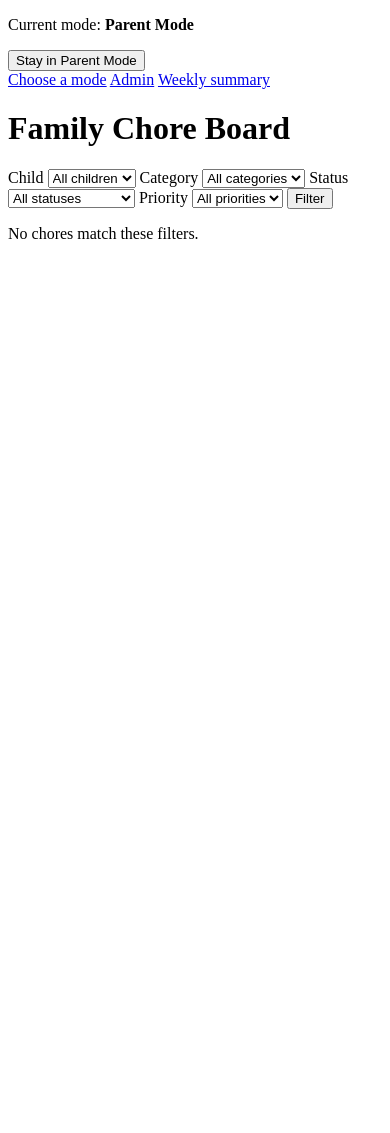
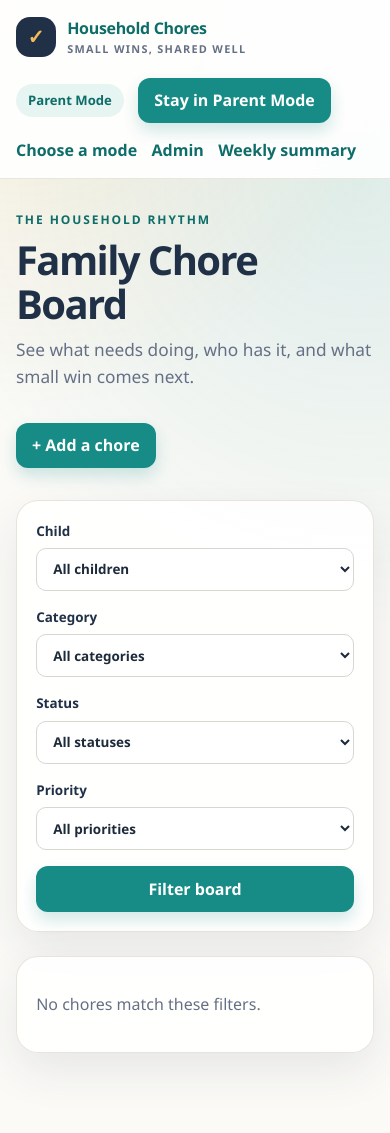
Before and after one commit to ssudhindra-gg/household-chores-mvp, a Django app: page /board/ in a window 390 px wide. Before the commit the page ends 239 px from the top, so only its background shows below. Run offline with Django 5.2, Linux system fonts and the light colour scheme; data that the repository does not hold is empty.

Commit message:
Polish README and family chore UI

```diff
--- /dev/null
+++ b/chores/static/chores/app.css
@@ -0,0 +1,193 @@
+:root {
+  --ink: #1d2a3a;
+  --muted: #667085;
+  --navy: #203047;
+  --teal: #178b85;
+  --teal-dark: #0e6d69;
+  --coral: #ef836b;
+  --gold: #f5bb5b;
+  --cream: #fbfaf7;
+  --paper: #ffffff;
+  --line: #e7e3dc;
+  --soft-teal: #e7f5f2;
+  --soft-coral: #fff0eb;
+  --shadow: 0 18px 45px rgba(31, 48, 71, 0.09);
+  font-family: "Segoe UI", "Trebuchet MS", system-ui, sans-serif;
+  color: var(--ink);
+  background: var(--cream);
+}
+
+* { box-sizing: border-box; }
+
+body {
+  margin: 0;
+  min-width: 320px;
+  background:
+    radial-gradient(circle at 8% 2%, rgba(245, 187, 91, 0.16), transparent 24rem),
+    radial-gradient(circle at 92% 16%, rgba(23, 139, 133, 0.12), transparent 28rem),
+    var(--cream);
+  color: var(--ink);
+  line-height: 1.55;
+}
+
+a { color: var(--teal-dark); font-weight: 700; text-decoration: none; }
+a:hover { color: var(--coral); }
+
+.site-nav {
+  align-items: center;
+  background: rgba(255, 255, 255, 0.9);
+  border-bottom: 1px solid rgba(231, 227, 220, 0.9);
+  display: flex;
+  gap: 1.25rem;
+  justify-content: space-between;
+  padding: 1rem clamp(1rem, 4vw, 4rem);
+  position: sticky;
+  top: 0;
+  z-index: 10;
+  backdrop-filter: blur(16px);
+}
+
+.brand { align-items: center; display: flex; gap: 0.7rem; min-width: max-content; }
+.brand-mark {
+  align-items: center;
+  background: var(--navy);
+  border-radius: 14px;
+  color: var(--gold);
+  display: inline-flex;
+  font-size: 1.25rem;
+  height: 2.5rem;
+  justify-content: center;
+  width: 2.5rem;
+}
+.brand-name { font-weight: 800; letter-spacing: -0.02em; }
+.brand-subtitle { color: var(--muted); display: block; font-size: 0.68rem; letter-spacing: 0.12em; text-transform: uppercase; }
+.nav-links { align-items: center; display: flex; flex-wrap: wrap; gap: 0.9rem; justify-content: flex-end; }
+.nav-links form { margin: 0; }
+.mode-chip { background: var(--soft-teal); border-radius: 999px; color: var(--teal-dark); font-size: 0.82rem; font-weight: 800; padding: 0.38rem 0.75rem; white-space: nowrap; }
+
+main.page-shell { margin: 0 auto; max-width: 1220px; padding: clamp(2rem, 5vw, 4.5rem) clamp(1rem, 4vw, 2rem) 5rem; }
+.page-heading { align-items: end; display: flex; gap: 2rem; justify-content: space-between; margin-bottom: 2rem; }
+.eyebrow { color: var(--teal-dark); font-size: 0.75rem; font-weight: 900; letter-spacing: 0.16em; margin: 0 0 0.5rem; text-transform: uppercase; }
+h1, h2, h3 { color: var(--navy); letter-spacing: -0.04em; line-height: 1.1; }
+h1 { font-size: clamp(2.2rem, 5vw, 4rem); margin: 0 0 0.7rem; }
+h2 { font-size: 1.45rem; margin: 0 0 1rem; }
+h3 { font-size: 1rem; margin: 0 0 0.45rem; }
+.lede { color: var(--muted); font-size: 1.08rem; margin: 0; max-width: 48rem; }
+
+.hero-grid { align-items: center; display: grid; gap: clamp(2rem, 6vw, 5rem); grid-template-columns: minmax(0, 1fr) minmax(260px, 420px); }
+.hero-art { filter: drop-shadow(0 18px 22px rgba(31, 48, 71, 0.12)); max-width: 100%; width: 100%; }
+.hero-copy h1 { max-width: 12ch; }
+.hero-copy .lede { max-width: 35rem; }
+.hero-actions { display: flex; flex-wrap: wrap; gap: 0.75rem; margin-top: 1.5rem; }
+
+.panel, .stat-card, .list-card, .table-card {
+  background: rgba(255, 255, 255, 0.88);
+  border: 1px solid rgba(231, 227, 220, 0.95);
+  border-radius: 22px;
+  box-shadow: var(--shadow);
+}
+.panel { padding: clamp(1.2rem, 3vw, 2rem); }
+.table-card { overflow: auto; }
+.table-card table { box-shadow: none; margin: 0; min-width: 760px; }
+
+button, .button, .button-secondary {
+  align-items: center;
+  border: 0;
+  border-radius: 12px;
+  cursor: pointer;
+  display: inline-flex;
+  font: inherit;
+  font-weight: 800;
+  justify-content: center;
+  min-height: 2.7rem;
+  padding: 0.65rem 1rem;
+  transition: transform 150ms ease, box-shadow 150ms ease, background 150ms ease;
+}
+button, .button { background: var(--teal); box-shadow: 0 8px 16px rgba(23, 139, 133, 0.2); color: white; }
+button:hover, .button:hover { background: var(--teal-dark); box-shadow: 0 10px 20px rgba(23, 139, 133, 0.28); color: white; transform: translateY(-1px); }
+.button-secondary { background: var(--soft-coral); color: #a94d39; }
+.button-secondary:hover { background: #ffe0d7; color: #8f3d2e; }
+.text-link { align-items: center; display: inline-flex; min-height: 2.7rem; }
+
+label { color: var(--navy); display: grid; font-size: 0.84rem; font-weight: 800; gap: 0.4rem; }
+input, select, textarea {
+  background: var(--paper);
+  border: 1px solid #d8d6d0;
+  border-radius: 10px;
+  color: var(--ink);
+  font: inherit;
+  min-height: 2.7rem;
+  padding: 0.65rem 0.75rem;
+  width: 100%;
+}
+input:focus, select:focus, textarea:focus { border-color: var(--teal); box-shadow: 0 0 0 4px rgba(23, 139, 133, 0.14); outline: none; }
+textarea { min-height: 8rem; }
+.filter-panel { margin-bottom: 1.5rem; }
+.filter-grid { align-items: end; display: grid; gap: 1rem; grid-template-columns: repeat(4, minmax(0, 1fr)) auto; }
+
+table { border-collapse: collapse; overflow: hidden; width: 100%; }
+th { background: var(--navy); color: white; font-size: 0.76rem; letter-spacing: 0.08em; padding: 0.95rem 1rem; text-align: left; text-transform: uppercase; }
+td { border-bottom: 1px solid var(--line); padding: 1rem; vertical-align: middle; }
+tr:last-child td { border-bottom: 0; }
+tbody tr:hover { background: #fafcfb; }
+.status-pill, .priority-pill, .shared-pill { border-radius: 999px; display: inline-flex; font-size: 0.75rem; font-weight: 800; padding: 0.28rem 0.65rem; white-space: nowrap; }
+.status-available { background: #eef4ff; color: #47638c; }
+.status-claimed { background: var(--soft-teal); color: var(--teal-dark); }
+.status-awaiting_approval { background: #fff5d9; color: #9b6a14; }
+.status-approved { background: #e9f7e9; color: #397342; }
+.status-returned { background: var(--soft-coral); color: #a94d39; }
+.priority-pill { background: #f2f1ed; color: var(--muted); }
+.priority-pill.urgent { background: #ffe8e2; color: #b44c38; }
+.claimant-list { display: flex; flex-wrap: wrap; gap: 0.35rem; }
+.claimant { background: #f0eee8; border-radius: 999px; color: var(--navy); font-size: 0.78rem; font-weight: 800; padding: 0.3rem 0.6rem; }
+.reward { font-weight: 900; white-space: nowrap; }
+.reward.unpaid { color: var(--muted); font-weight: 700; }
+.action-stack { display: flex; flex-wrap: wrap; gap: 0.5rem; }
+.action-stack form { margin: 0; }
+.action-stack button { font-size: 0.8rem; min-height: 2.25rem; padding: 0.45rem 0.7rem; }
+.reminder { border-radius: 999px; display: inline-block; font-size: 0.7rem; font-weight: 800; margin-left: 0.45rem; padding: 0.25rem 0.55rem; }
+.reminder-upcoming { background: #fff5d9; color: #9b6a14; }
+.reminder-overdue { background: var(--soft-coral); color: #a94d39; }
+
+.stats-grid { display: grid; gap: 1rem; grid-template-columns: repeat(3, minmax(0, 1fr)); margin: 1.5rem 0 2rem; }
+.stat-card { padding: 1.3rem 1.4rem; }
+.stat-label { color: var(--muted); font-size: 0.76rem; font-weight: 900; letter-spacing: 0.1em; text-transform: uppercase; }
+.stat-value { color: var(--navy); font-size: 2rem; font-weight: 900; letter-spacing: -0.05em; margin-top: 0.25rem; }
+.dashboard-grid { display: grid; gap: 1.2rem; grid-template-columns: repeat(2, minmax(0, 1fr)); }
+.list-card { padding: 1.4rem; }
+.list-card.wide { grid-column: 1 / -1; }
+.clean-list { list-style: none; margin: 0; padding: 0; }
+.clean-list li { align-items: center; border-bottom: 1px solid var(--line); display: flex; gap: 1rem; justify-content: space-between; padding: 0.85rem 0; }
+.clean-list li:last-child { border-bottom: 0; }
+.empty-state { color: var(--muted); margin: 0; }
+
+.mode-card-grid { display: grid; gap: 0.8rem; grid-template-columns: repeat(auto-fit, minmax(180px, 1fr)); margin-top: 1rem; }
+.mode-card { background: var(--paper); border: 1px solid var(--line); border-radius: 16px; padding: 0.8rem; }
+.mode-card form, .mode-card button { width: 100%; }
+.form-panel { max-width: 760px; }
+.form-panel p { margin: 0 0 1rem; }
+.form-panel p label { margin-bottom: 0.45rem; }
+.form-panel ul.errorlist { color: #a94d39; margin: 0 0 0.4rem; padding-left: 1.2rem; }
+.error, .message { border-radius: 12px; margin: 1rem auto; max-width: 1220px; padding: 0.85rem 1rem; }
+.error, .message.error { background: var(--soft-coral); color: #9b4030; }
+.message.success { background: #e9f7e9; color: #397342; }
+.message.warning { background: #fff5d9; color: #8a6216; }
+.message.info { background: var(--soft-teal); color: var(--teal-dark); }
+
+@media (max-width: 850px) {
+  .site-nav { align-items: flex-start; flex-direction: column; }
+  .nav-links { justify-content: flex-start; }
+  .hero-grid, .dashboard-grid { grid-template-columns: 1fr; }
+  .hero-art { margin: 0 auto; max-width: 330px; order: -1; }
+  .filter-grid { grid-template-columns: repeat(2, minmax(0, 1fr)); }
+  .filter-grid button { width: 100%; }
+  .page-heading { align-items: flex-start; flex-direction: column; }
+}
+
+@media (max-width: 520px) {
+  main.page-shell { padding-top: 2rem; }
+  h1 { font-size: 2.5rem; }
+  .filter-grid, .stats-grid { grid-template-columns: 1fr; }
+  .stats-grid { margin-top: 1rem; }
+  .clean-list li { align-items: flex-start; flex-direction: column; gap: 0.3rem; }
+}
--- a/chores/templates/chores/_mode_bar.html
+++ b/chores/templates/chores/_mode_bar.html
@@ -1,8 +1,13 @@
-<header id="mode-bar">
+<header id="mode-bar" class="site-nav">
+  <a class="brand" href="{% url 'chores:family_board' %}">
+    <span class="brand-mark" aria-hidden="true">✓</span>
+    <span><span class="brand-name">Household Chores</span><span class="brand-subtitle">Small wins, shared well</span></span>
+  </a>
+  <nav class="nav-links" aria-label="Primary navigation">
     {% if is_parent_mode %}
-    <p>Current mode: <strong>Parent Mode</strong></p>
+      <span class="mode-chip">Parent Mode</span>
     {% else %}
-    <p>Current mode: <strong>Kid Mode</strong>{% if current_child %} — {{ current_child.name }}{% endif %}</p>
+      <span class="mode-chip">Kid Mode{% if current_child %} · {{ current_child.name }}{% endif %}</span>
     {% endif %}
     <form method="post" action="{% url 'chores:mode_select' %}">
       {% csrf_token %}
@@ -22,4 +27,5 @@
       <a href="{% url 'chores:kid_dashboard' %}">My dashboard</a>
       <a href="{% url 'chores:request_chore' %}">Request a chore</a>
     {% endif %}
+  </nav>
 </header>
--- a/chores/templates/chores/base.html
+++ b/chores/templates/chores/base.html
@@ -1,11 +1,18 @@
+{% load static %}
 <!doctype html>
 <html lang="en">
-  <head><meta charset="utf-8"><title>{% block title %}Household Chores{% endblock %}</title></head>
+  <head>
+    <meta charset="utf-8">
+    <meta name="viewport" content="width=device-width, initial-scale=1">
+    <meta name="theme-color" content="#203047">
+    <title>{% block title %}Household Chores{% endblock %}</title>
+    <link rel="stylesheet" href="{% static 'chores/app.css' %}">
+  </head>
   <body>
     {% include "chores/_mode_bar.html" %}
     <div id="messages">
       {% for message in messages %}<p class="message {{ message.tags }}">{{ message }}</p>{% endfor %}
     </div>
-    {% block content %}{% endblock %}
+    <div class="page-transition">{% block content %}{% endblock %}</div>
   </body>
 </html>
--- a/chores/templates/chores/chore_form.html
+++ b/chores/templates/chores/chore_form.html
@@ -3,9 +3,9 @@
 {% block title %}{{ heading }} | Household Chores{% endblock %}
 
 {% block content %}
-  <main>
-    <h1>{{ heading }}</h1>
-    <form method="post">
+  <main class="page-shell">
+    <section class="page-heading"><div><p class="eyebrow">Parent workspace</p><h1>{{ heading }}</h1><p class="lede">Shape the work clearly so everyone knows what good looks like.</p></div></section>
+    <form class="panel form-panel" method="post">
       {% csrf_token %}
       <input type="hidden" name="next" value="{% url 'chores:family_board' %}">
       {{ form.as_p }}
--- a/chores/templates/chores/chore_request_form.html
+++ b/chores/templates/chores/chore_request_form.html
@@ -3,9 +3,9 @@
 {% block title %}Request a chore | Household Chores{% endblock %}
 
 {% block content %}
-  <main>
-    <h1>Request a chore</h1>
-    <form method="post">
+  <main class="page-shell">
+    <section class="page-heading"><div><p class="eyebrow">Make your voice count</p><h1>Request a chore</h1><p class="lede">Have an idea that would help at home? Put it on the family board.</p></div></section>
+    <form class="panel form-panel" method="post">
       {% csrf_token %}
       <input type="hidden" name="next" value="{% url 'chores:family_board' %}">
       {{ form.as_p }}
--- a/chores/templates/chores/family_board.html
+++ b/chores/templates/chores/family_board.html
@@ -3,10 +3,19 @@
 {% block title %}Family Chore Board{% endblock %}
 
 {% block content %}
-    <main>
-      <h1>Family Chore Board</h1>
+    <main class="page-shell">
+      <section class="page-heading">
+        <div>
+          <p class="eyebrow">The household rhythm</p>
+          <h1>Family Chore Board</h1>
+          <p class="lede">See what needs doing, who has it, and what small win comes next.</p>
+        </div>
+        {% if is_parent_mode %}
+          <a class="button" href="{% url 'chores:chore_create' %}">+ Add a chore</a>
+        {% endif %}
+      </section>
 
-      <form method="get" action="{% url 'chores:family_board' %}">
+      <form class="panel filter-panel filter-grid" method="get" action="{% url 'chores:family_board' %}">
         <label>Child
           <select name="child">
             <option value="">All children</option>
@@ -39,11 +48,12 @@
             {% endfor %}
           </select>
         </label>
-        <button type="submit">Filter</button>
+        <button type="submit">Filter board</button>
       </form>
 
       {% if chores %}
-        <table>
+        <div class="table-card">
+        <table class="data-table">
           <thead>
             <tr><th>Title</th><th>Category</th><th>Priority</th><th>Status</th><th>Assigned child</th><th>Reward</th><th>Actions</th></tr>
           </thead>
@@ -51,8 +61,9 @@
             {% for chore in chores %}{% include "chores/_chore_row.html" %}{% endfor %}
           </tbody>
         </table>
+        </div>
       {% else %}
-        <p>No chores match these filters.</p>
+        <section class="panel empty-state"><p>No chores match these filters.</p></section>
       {% endif %}
     </main>
 {% endblock %}
```
Also changed, not shown: chores/templates/chores/_chore_row.html (+8 -7 lines), chores/templates/chores/kid_dashboard.html (+32 -22 lines), chores/templates/chores/mode_select.html (+25 -9 lines), chores/templates/chores/weekly_summary.html (+4 -5 lines), README.md, chores/static/chores/chores-hero.svg (added). Lines whose indentation alone changed are shown as unchanged.
